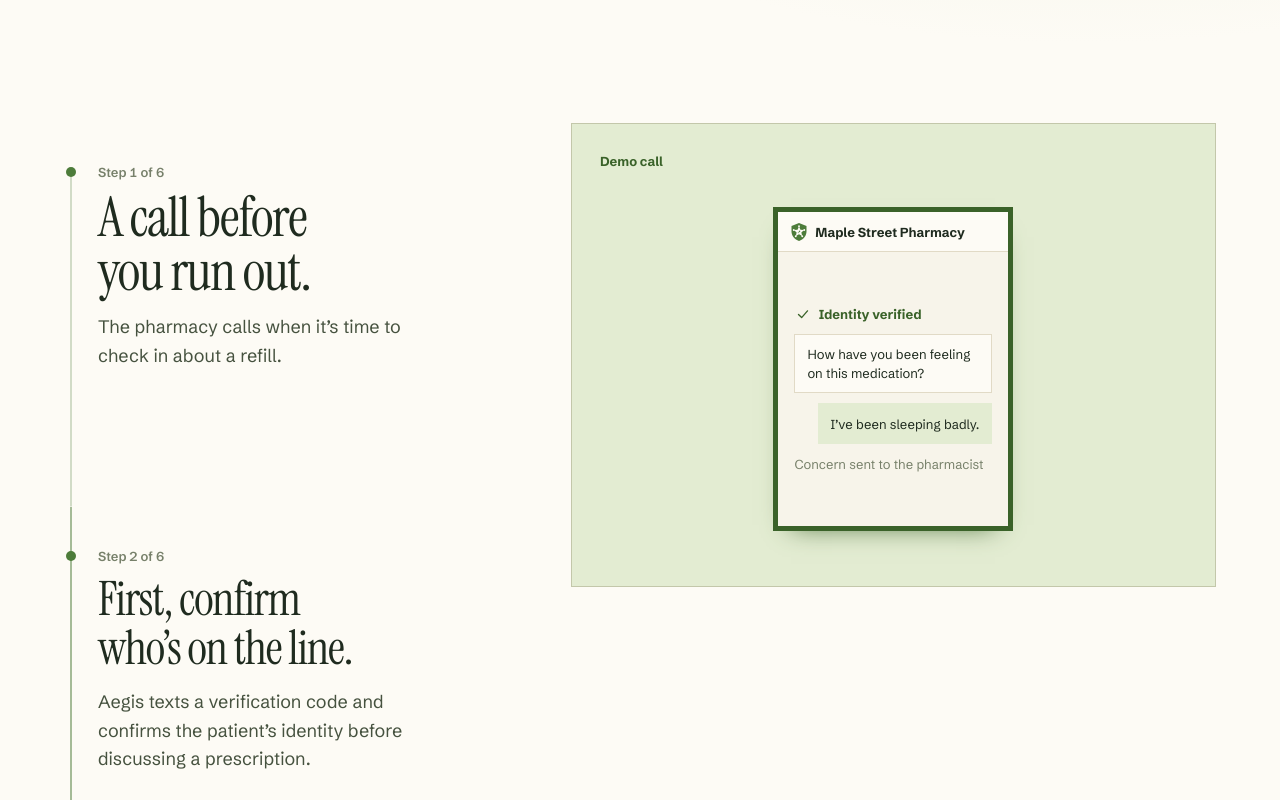
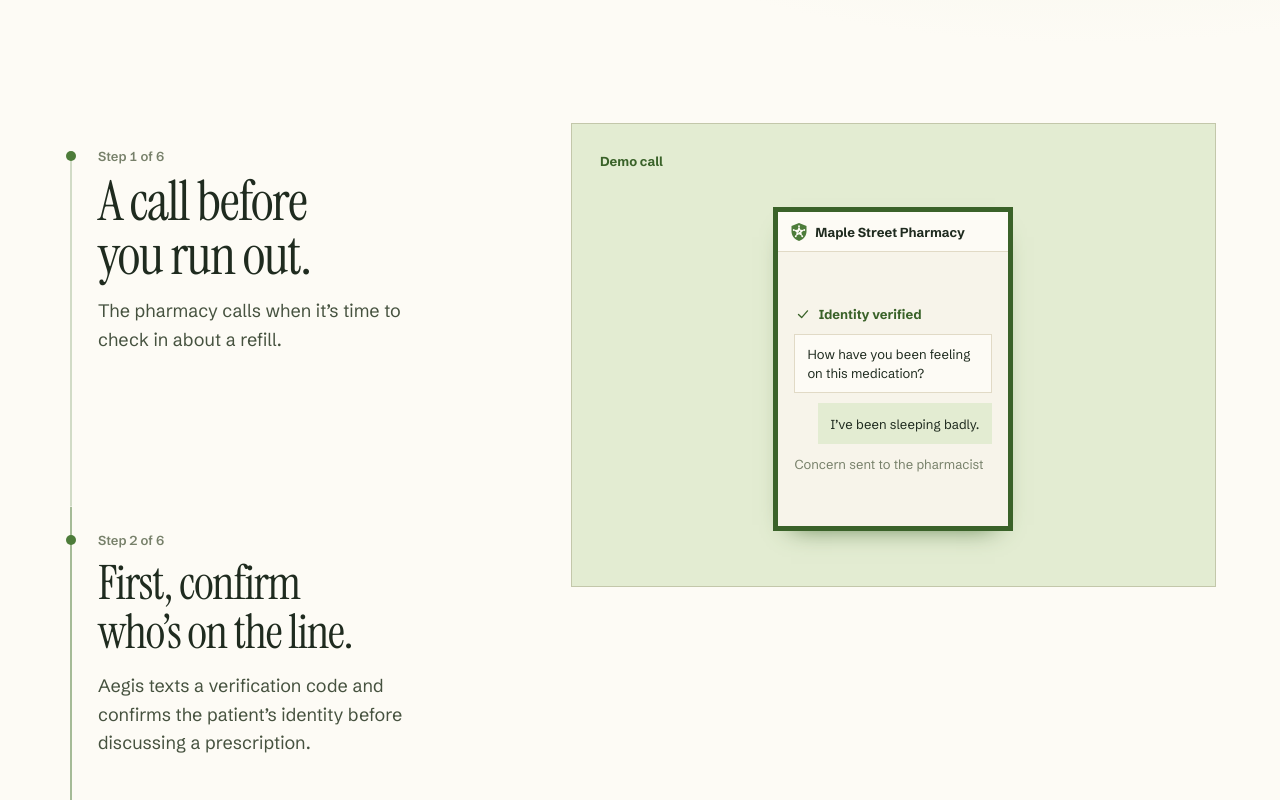
Before and after one commit to nishantshah0/Aegis-voice-agent, a Next.js app: page / in a window 1280 px wide. Shown: the part 1140-1940 px from the top of the page. Built offline with nearby package versions, Linux system fonts and the light colour scheme.

Commit message:
design: raise walkthrough copy and markers
Entire-Checkpoint: 01M816T6NR608X7CQ9K7GQRPBP

```diff
--- a/components/landing/landing.css
+++ b/components/landing/landing.css
@@ -799,11 +799,11 @@
 
   .landing-story[data-sticky-ready] .landing-beat {
     --rail-offset: 0.4375rem;
-    --marker-top: 3.0625rem;
+    --marker-top: 2.0625rem;
     --beat-padding: 2.125rem;
 
     min-height: var(--beat-height);
-    padding-block: 2.5rem;
+    padding-block: 1.5rem 2.5rem;
     align-items: start;
   }
 
```
